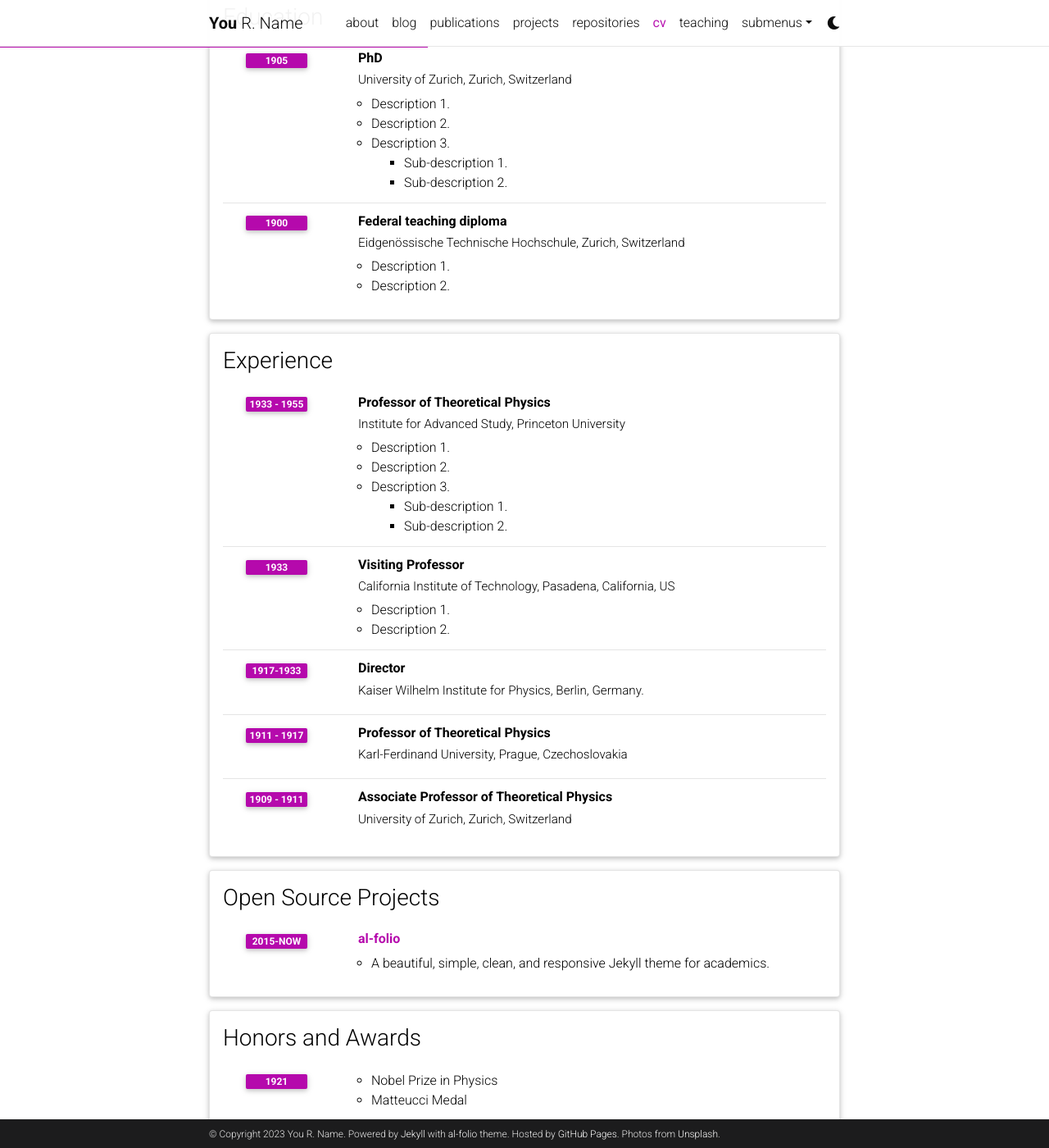
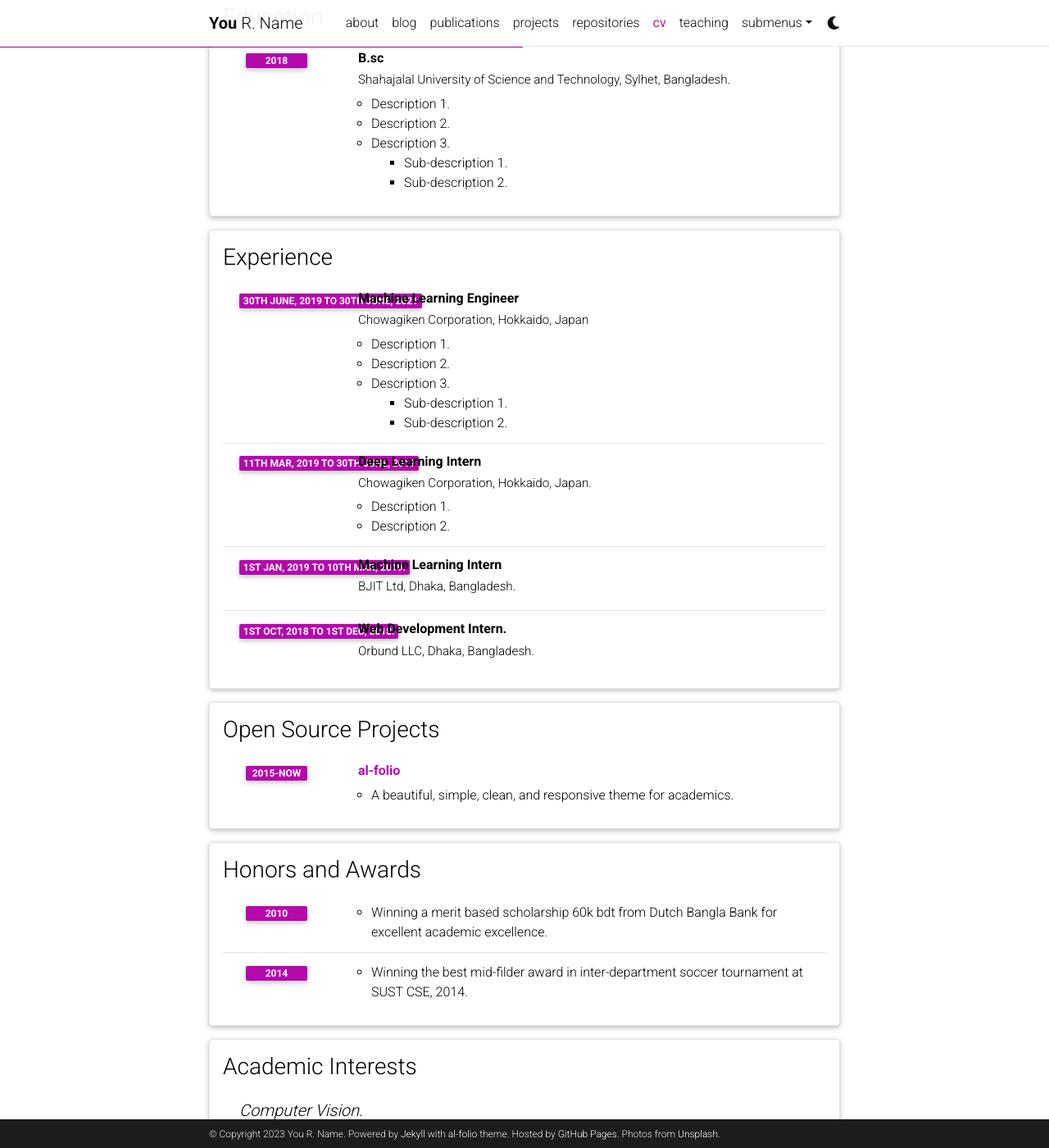
Before and after one commit to h-muhammed/hmcs-research, a Jekyll site: the page built from _pages/cv.md, in a window 1280 px wide and 1400 px high, scrolled down 406 px. Shown: the whole window at 82% size. Built offline with Jekyll 4.4.1, drawn with Linux system fonts in a browser that asks for light colours; comment, search, counter and statistics services are not loaded; a style sheet for code colours, icons or effects is not loaded; some of the changed text lies outside the part shown.

Commit message:
update the cv file

```diff
--- a/_data/cv.yml
+++ b/_data/cv.yml
@@ -2,18 +2,18 @@
   type: map
   contents:
     - name: Full Name
-      value: Albert Einstein
+      value: Hussain Muhammad Ibn Ahmad
     - name: Date of Birth
-      value: 14th March 1879
+      value: 18th Dec, 1994
     - name: Languages
-      value: English, German
+      value: Bengali, English.
 
 - title: Education
   type: time_table
   contents:
-    - title: PhD
-      institution: University of Zurich, Zurich, Switzerland
-      year: 1905
+    - title: B.sc
+      institution: Shahajalal University of Science and Technology, Sylhet, Bangladesh.
+      year: 2018
       description:
         - Description 1.
         - Description 2.
@@ -21,19 +21,13 @@
           contents:
             - Sub-description 1.
             - Sub-description 2.
-    - title: Federal teaching diploma
-      institution: Eidgenössische Technische Hochschule, Zurich, Switzerland
-      year: 1900
-      description:
-        - Description 1.
-        - Description 2.
 
 - title: Experience
   type: time_table
   contents:
-    - title: Professor of Theoretical Physics
-      institution: Institute for Advanced Study, Princeton University
-      year: 1933 - 1955
+    - title: Machine Learning Engineer
+      institution: Chowagiken Corporation, Hokkaido, Japan
+      year: 30th June, 2019 to 30th June, 2021
       description:
         - Description 1.
         - Description 2.
@@ -41,57 +35,52 @@
           contents:
             - Sub-description 1.
             - Sub-description 2.
-    - title: Visiting Professor
-      institution: California Institute of Technology, Pasadena, California, US
-      year: 1933
+    - title: Deep Learning Intern
+      institution: Chowagiken Corporation, Hokkaido, Japan.
+      year: 11th Mar, 2019 to 30th June, 2019
       description:
         - Description 1.
         - Description 2.
 
-    - title: Director
-      institution: Kaiser Wilhelm Institute for Physics, Berlin, Germany.
-      year: 1917-1933
+    - title: Machine Learning Intern
+      institution: BJIT Ltd, Dhaka, Bangladesh.
+      year: 1st Jan, 2019 to 10th Mar, 2019.
 
-    - title: Professor of Theoretical Physics
-      institution: Karl-Ferdinand University, Prague, Czechoslovakia
-      year: 1911 - 1917
+    - title: Web Development Intern.
+      institution: Orbund LLC, Dhaka, Bangladesh.
+      year: 1st Oct, 2018 to 1st Dec, 2018.
       description:
-
-    - title: Associate Professor of Theoretical Physics
-      institution: University of Zurich, Zurich, Switzerland
-      year: 1909 - 1911
 
 - title: Open Source Projects
   type: time_table
   contents:
     - title: <a href="https://github.com/alshedivat/al-folio">al-folio</a>
       year: 2015-now
-      description: A beautiful, simple, clean, and responsive Jekyll theme for academics.
+      description: A beautiful, simple, clean, and responsive theme for academics.
 
 - title: Honors and Awards
   type: time_table
   contents:
-    - year: 1921
+    - year: 2010
       items:
-        - Nobel Prize in Physics
-        - Matteucci Medal
-    - year: 2029
+        - Winning a merit based scholarship 60k bdt from Dutch Bangla Bank for excellent academic excellence.
+    - year: 2014
       items:
-        - Max Planck Medal
+        - Winning the best mid-filder award in inter-department soccer tournament at SUST CSE, 2014.
 
 - title: Academic Interests
   type: nested_list
   contents:
-    - title: Topic 1.
+    - title: Computer Vision.
       items:
         - Description 1.
         - Description 2.
-    - title: Topic 2.
+    - title: Natural Language Processing.
       items:
         - Description 1.
         - Description 2.
 
-- title: Other Interests
+- title: Human Psychology, History & Sports
   type: list
   contents:
-    - <u>Hobbies:</u> Hobby 1, Hobby 2, etc.
+    - <u>Hobbies:</u> Reading books, Playing soccer, etc.
```
Also changed, not shown: assets/img/profilepic.PNG (added), 1 other file.
